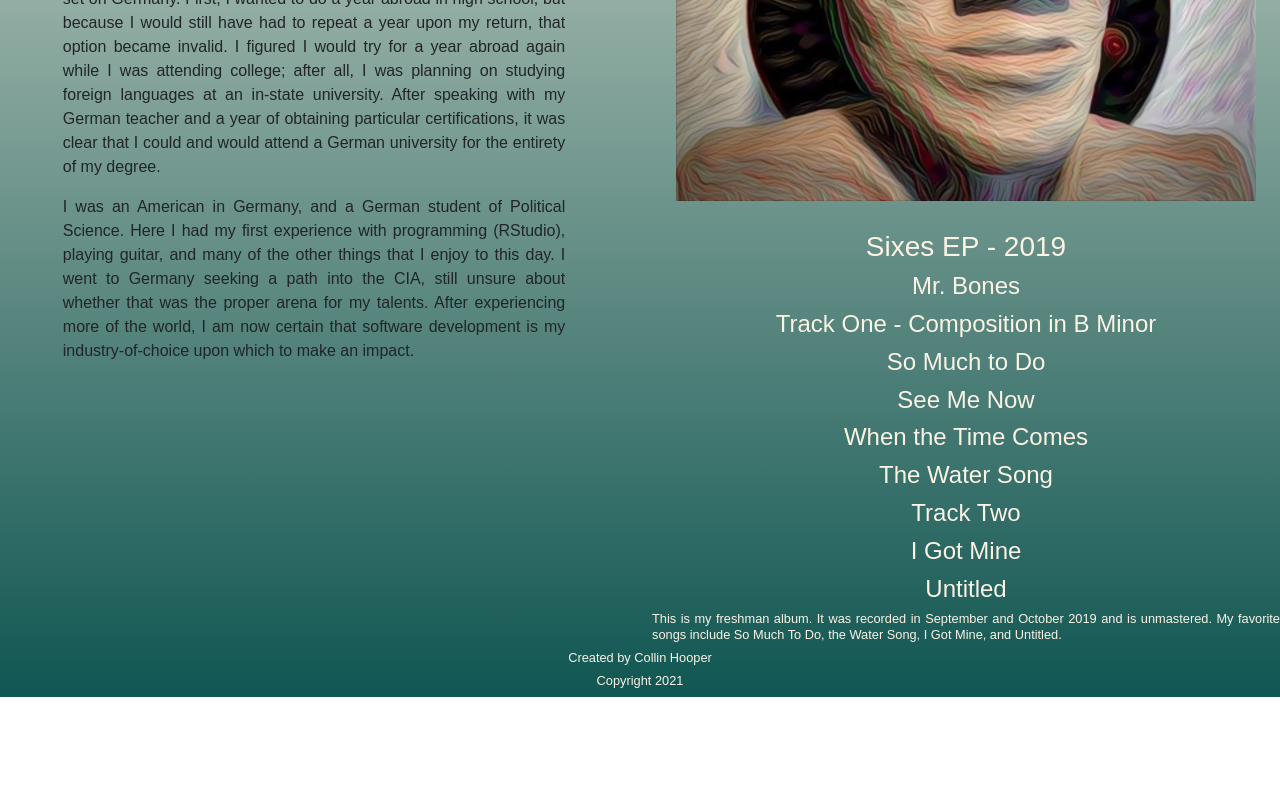
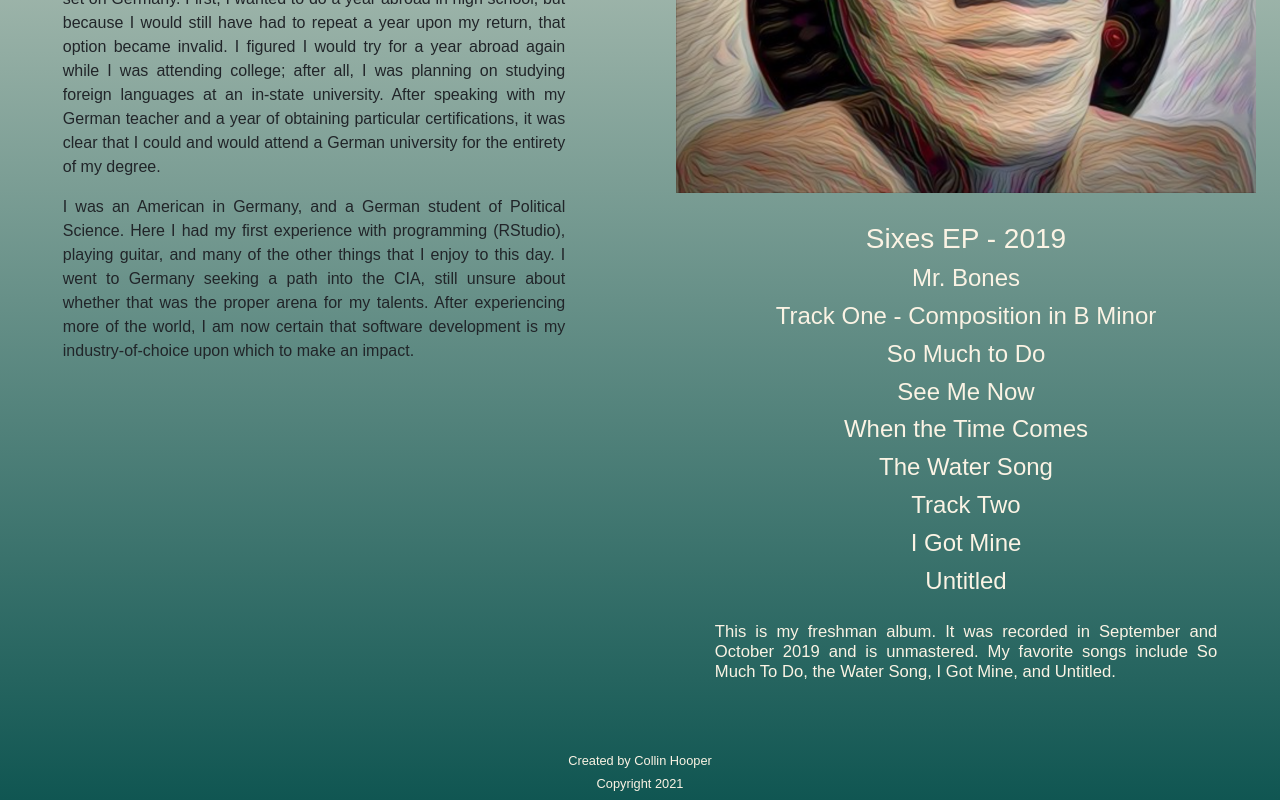
Before and after one commit to cdh616x/webmk6, a React (Create React App) app: page /goodies in a window 1280 px wide. Shown: the part 552-1352 px from the top of the page. Before the commit the page ends 1249 px from the top, so only its background shows below. Built offline with nearby package versions, Linux system fonts and the light colour scheme; a web font is replaced by a local one.

Commit message:
new build with updates

```diff
--- a/public/styles.css
+++ b/public/styles.css
@@ -86,10 +86,14 @@ p.greeting {
 }
 
 #music .album {
-  font-size: 1vw;
+  font-size: 1.3vw;
   color: #FBF3E4;
   font-family: "Enigmatic", sans-serif;
   text-align: justify;
+  padding-left: 10%;
+  padding-right: 10%;
+  padding-bottom: 10%;
+  padding-top: 3%;
 }
 
 .bio {
--- a/src/routes/goodies.jsx
+++ b/src/routes/goodies.jsx
@@ -29,7 +29,6 @@ export default function Goodies() {
     <div className="col-lg-6 col-sm-12">
       <section id="music">
         <h1>Goodies & Extras</h1>
-        <p></p>
         <div className="row">
           <div className="col">
             <a href="https://soundcloud.com/user-228624729" target="_blank">
```
Also changed, not shown: 7 other files (tests, documents, lock files or other folders).
